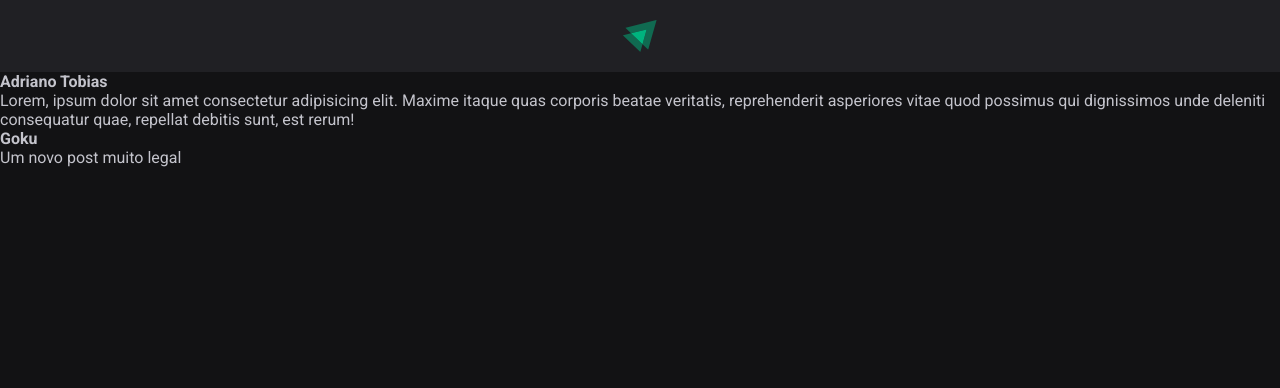
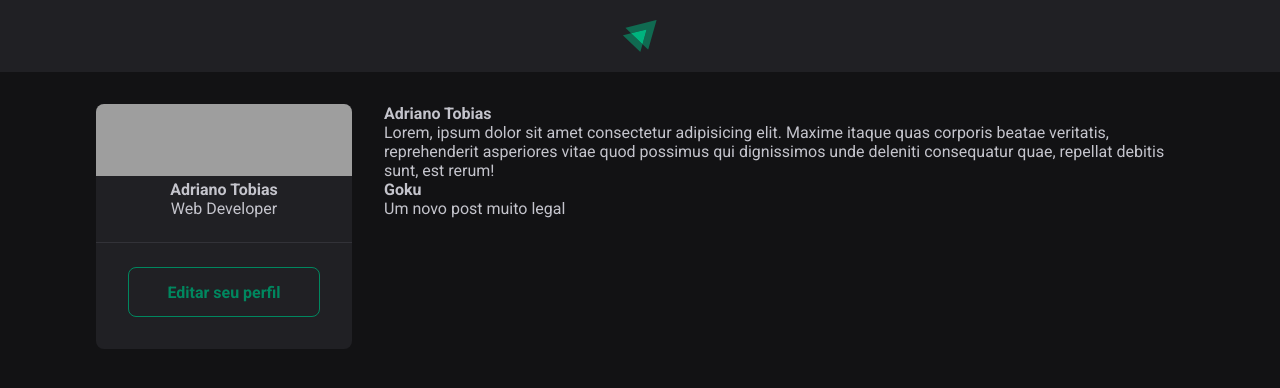
Before and after one commit to AdrianoTobias/feed, a React (Vite) app: page / in a window 1280 px wide. Shown: the top 388 px of the page. Built offline with nearby package versions, Linux system fonts and the light colour scheme; grey boxes are pictures that could not be loaded.

Commit message:
Application Structure - Sidebar component

```diff
--- a/src/App.jsx
+++ b/src/App.jsx
@@ -1,7 +1,10 @@
 import { Header } from './components/Header';
 import { Post } from './Post'
 
+import styles from './App.module.css';
+
 import './global.css';
+import { Sidebar } from './components/Sidebar';
 
 export function App() {
 
@@ -9,6 +12,9 @@
     <div>
       <Header />
 
+      <div className={styles.wrapper}>
+        <Sidebar />
+        <main>
           <Post
             author="Adriano Tobias"
             content="Lorem, ipsum dolor sit amet consectetur adipisicing elit. Maxime itaque quas corporis beatae veritatis, reprehenderit asperiores vitae quod possimus qui dignissimos unde deleniti consequatur quae, repellat debitis sunt, est rerum!"
@@ -17,6 +23,8 @@
             author="Goku"
             content="Um novo post muito legal"
           />
+        </main>
+      </div>
     </div>
   )
 }
--- /dev/null
+++ b/src/App.module.css
@@ -0,0 +1,10 @@
+.wrapper {
+    max-width: 70rem;
+    margin: 2rem auto;
+    padding: 0 1rem;
+
+    display: grid;
+    grid-template-columns: 256px 1fr;
+    gap: 2rem;
+    align-items: flex-start;
+}
--- /dev/null
+++ b/src/components/Sidebar.jsx
@@ -0,0 +1,23 @@
+import styles from './Sidebar.module.css';
+
+export function Sidebar() {
+  return (
+    <aside className={styles.sidebar}>
+      <img
+        className={styles.cover}
+        src="https://images.unsplash.com/photo-1605379399642-870262d3d051?ixlib=rb-1.2.1&ixid=MnwxMjA3fDB8MHxwaG90by1wYWdlfHx8fGVufDB8fHx8&auto=format&fit=crop&w=500&q=50"
+      />
+
+      <div className={styles.profile}>
+        <strong>Adriano Tobias</strong>
+        <span>Web Developer</span>
+      </div>
+
+      <footer>
+        <a href="#">
+          Editar seu perfil
+        </a>
+      </footer>
+    </aside>
+  );
+}
--- /dev/null
+++ b/src/components/Sidebar.module.css
@@ -0,0 +1,39 @@
+.sidebar {
+    background: var(--gray-800);
+    border-radius: 8px;
+    overflow: hidden;
+  }
+
+  .cover {
+    width: 100%;
+    height: 72px;
+    object-fit: cover;
+  }
+
+  .profile {
+    display: flex;
+    flex-direction: column;
+    align-items: center;
+  }
+
+  .sidebar footer {
+    border-top: 1px solid var(--gray-600);
+    margin-top: 1.5rem;
+    padding: 1.5rem 2rem 2rem;
+  }
+
+  .sidebar footer a {
+    width: 100%;
+    background: transparent;
+    color: var(--green-500);
+    border: 1px solid var(--green-500);
+    border-radius: 8px;
+    height: 50px;
+    padding: 0 1.5rem;
+    font-weight: bold;
+    text-decoration: none;
+
+    display: flex;
+    align-items: center;
+    justify-content: center
+}
```
Lines whose indentation alone changed are shown as unchanged.
